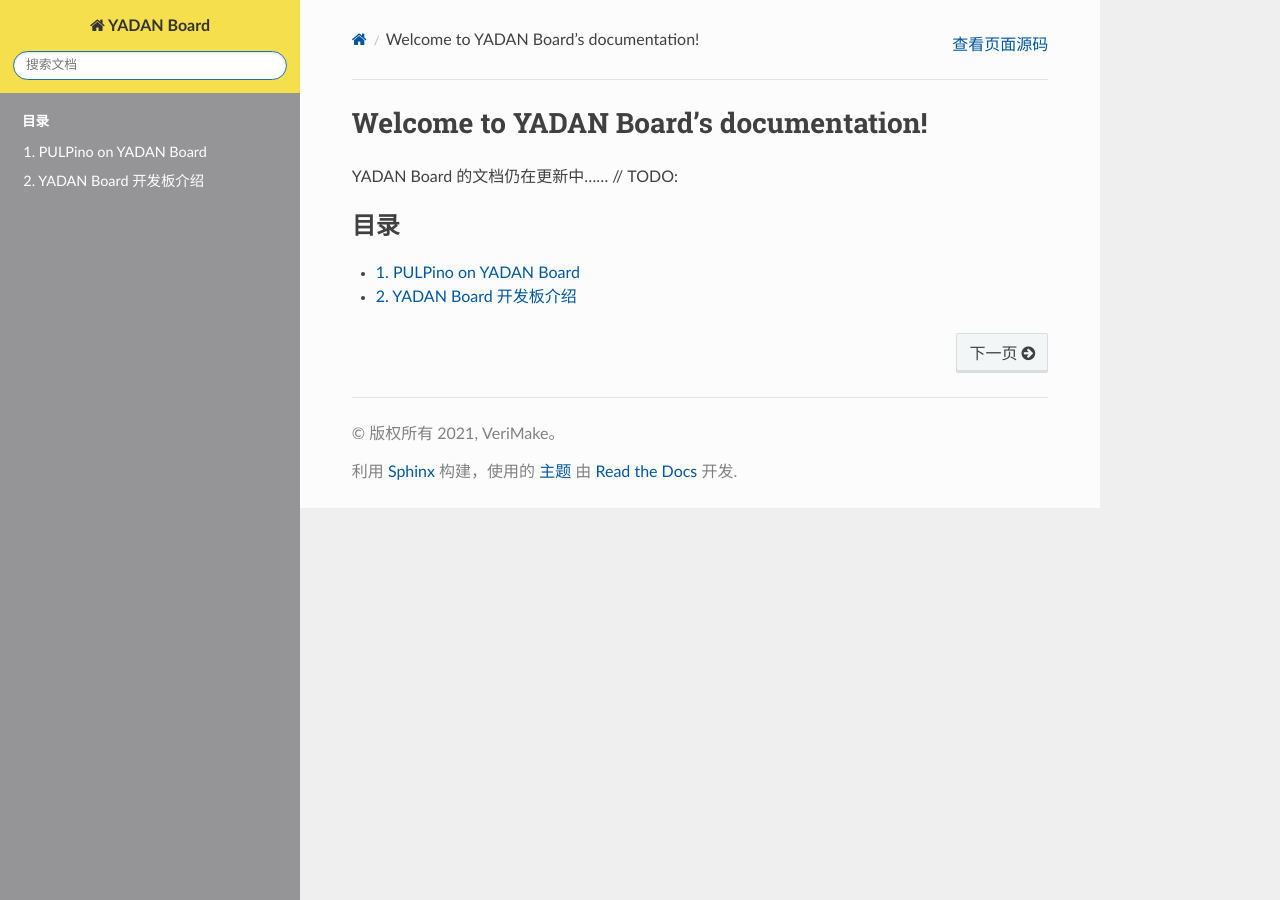
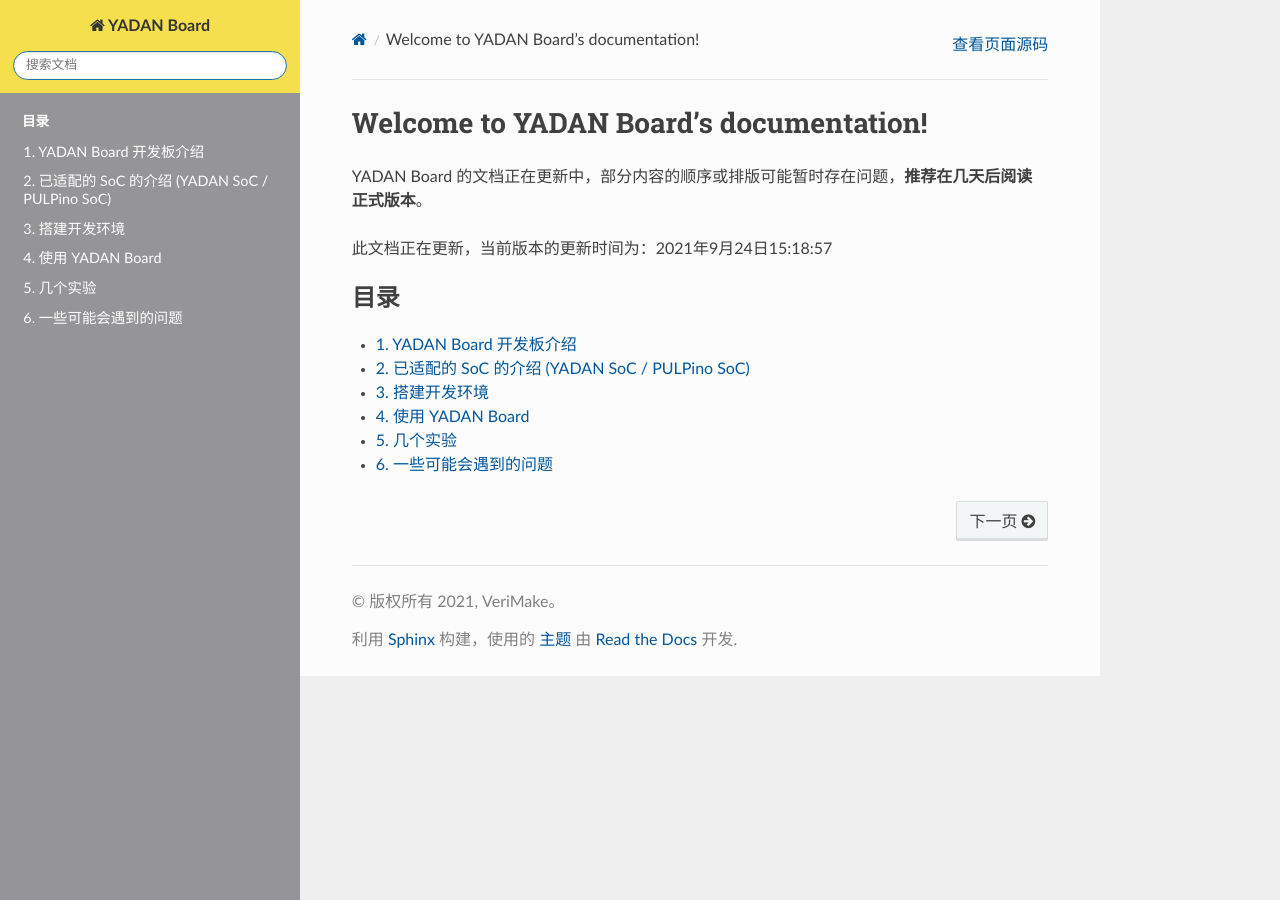
Before and after one commit to CSY-tvgo/YADAN-Docs, a Sphinx documentation site: the page built from docs/source/index.rst, in a window 1280 px wide. Built offline with Sphinx 7.4.7 and the Read the Docs theme 2.0.0, drawn with Linux system fonts in a browser that asks for light colours.

Commit message:
add chap1~6

```diff
--- /dev/null
+++ b/docs/source/YADAN_Board/chap2.md
@@ -0,0 +1,7 @@
+# 已适配的 SoC 的介绍
+
+## YADAN Core 内核的 YADAN SoC
+// TODO:
+
+## Zero-riscy 内核的 PULPino SoC
+// TODO:
--- /dev/null
+++ b/docs/source/YADAN_Board/chap3.md
@@ -0,0 +1,3 @@
+# 搭建开发环境
+
+// TODO:
--- /dev/null
+++ b/docs/source/YADAN_Board/chap4.md
@@ -0,0 +1,3 @@
+# 使用 YADAN Board
+
+// TODO:
--- /dev/null
+++ b/docs/source/YADAN_Board/chap5.md
@@ -0,0 +1,3 @@
+# 几个实验
+
+// TODO:
--- /dev/null
+++ b/docs/source/YADAN_Board/chap6.md
@@ -0,0 +1,3 @@
+# 一些可能会遇到的问题
+
+// TODO:
--- a/docs/source/YADAN_Board/test.md
+++ /dev/null
@@ -1,13 +0,0 @@
-# PULPino on YADAN Board
-
-Coming soon.
-
-## test
-### test
-（测试用的随便生成的文字）大家都知道，现代社会中随着人们生活水平的提高，YADAN如今也成为了人们茶余饭后的谈资。相信大家对YADAN都很熟悉，YADAN就是我们每天都会经常遇到的，但是YADAN是怎么回事呢？就由小编来为大家介绍一下。
-
-### test
-（测试用的随便生成的文字）YADAN最近很火，其实就是因为YADAN在网上火了起来。大家可能会感到很惊讶，YADAN为什么是这样的？YADAN究竟为什么火起来了呢？但事实就是这样，小编也感到非常惊讶。
-
-## test
-（测试用的随便生成的文字）以上就是小编为大家带来的的关于YADAN是什么意思，YADAN是什么梗的内容。希望这篇文章能对你有所帮助，大家有什么想法，可以在下方评论区给小编留言。
--- a/docs/source/index.rst
+++ b/docs/source/index.rst
@@ -2,12 +2,18 @@
 Welcome to YADAN Board's documentation!
 =========================================
 
-YADAN Board 的文档仍在更新中……  // TODO:
+YADAN Board 的文档正在更新中，部分内容的顺序或排版可能暂时存在问题，**推荐在几天后阅读正式版本**。
+
+此文档正在更新，当前版本的更新时间为：2021年9月24日15:18:57
 
 .. toctree::
    :numbered:
    :maxdepth: 1
    :caption: 目录
 
-   YADAN_Board/test.md
    YADAN_Board/chap1.md
+   已适配的 SoC 的介绍 (YADAN SoC / PULPino SoC)<YADAN_Board/chap2.md>
+   YADAN_Board/chap3.md
+   YADAN_Board/chap4.md
+   YADAN_Board/chap5.md
+   YADAN_Board/chap6.md
```
Also changed, not shown: docs/source/YADAN_Board/chap1.md (line endings or trailing spaces), docs/source/YADAN_Board/imgs/img_01_01.png (added), docs/source/YADAN_Board/imgs/img_01_02.png (added), docs/source/YADAN_Board/imgs/img_01_03.png (added), docs/source/YADAN_Board/imgs/img_01_04.png (added), docs/source/YADAN_Board/imgs/img_01_05.png (added), docs/source/YADAN_Board/imgs/img_01_06.png (added), docs/source/YADAN_Board/imgs/img_01_07.png (added), docs/source/YADAN_Board/imgs/img_01_08.png (added), 1 other file.
